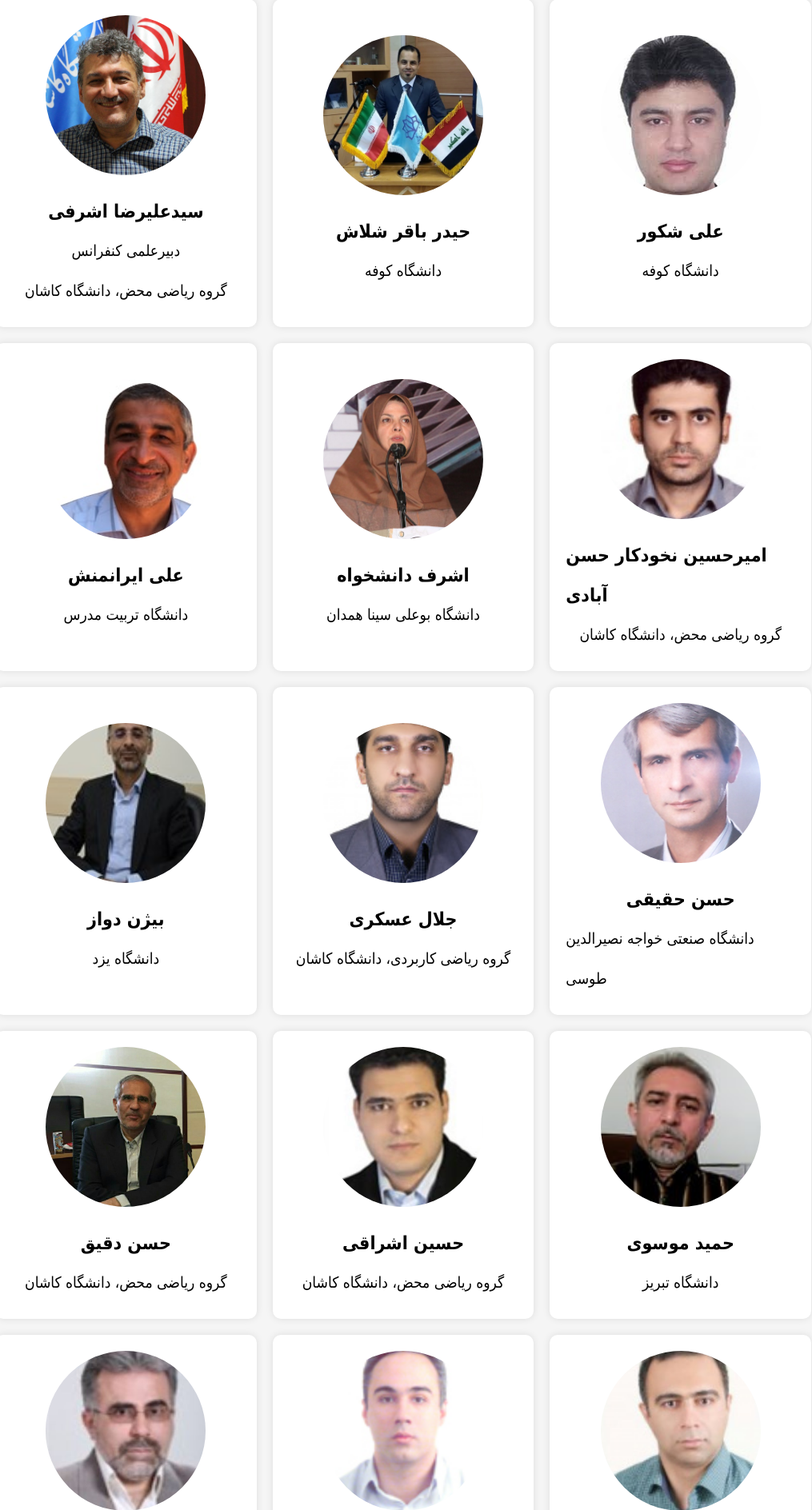
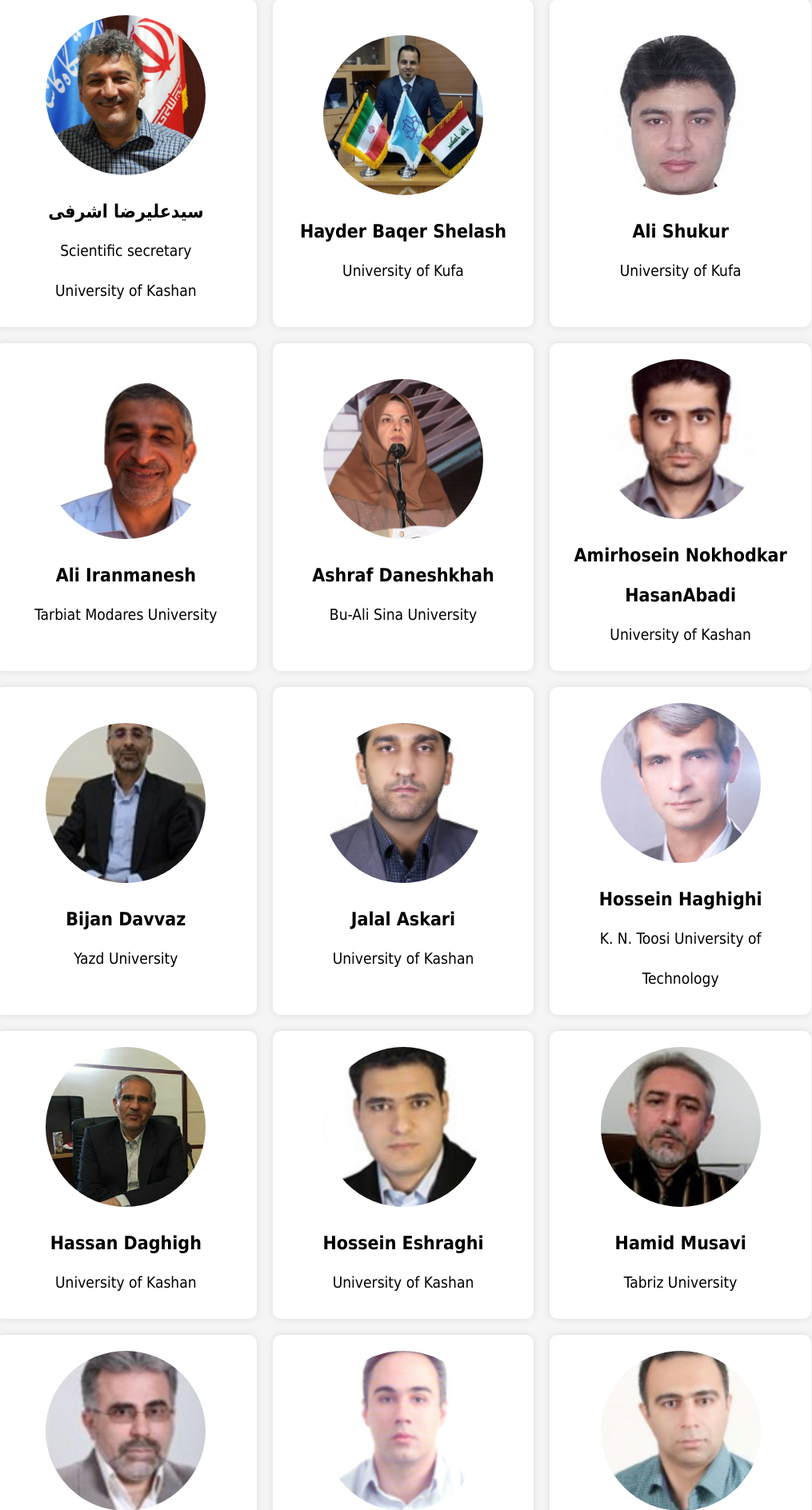
Before and after one commit to KashanUniversity/CACNA2023Event, a PHP site: page /en/scientific-committee.php in a window 1280 px wide. Shown: the part 576-2464 px from the top of the page at 80% size, without its empty margins (136-1151 px from the left). Run offline with PHP 8.4, Linux system fonts and the light colour scheme; some web fonts are replaced.

Commit message:
set text align center

```diff
--- a/en/scientific-committee.php
+++ b/en/scientific-committee.php
@@ -24,191 +24,191 @@ $en = true;
             <li>
                     <img src="/اشرفی.jpg" alt="سیدعلیرضا اشرفی">
                     <h4 class="speaker-name">سیدعلیرضا اشرفی</h4>
-                    <h5 class="speaker-university">دبیرعلمی کنفرانس</h5>
-                    <h5 class="speaker-university">گروه ریاضی محض، دانشگاه کاشان</h5>
+                    <h5 class="speaker-university">Scientific secretary</h5>
+                    <h5 class="speaker-university">University of Kashan</h5>
                 </li>
                 <li>
-                    <img src="/شلاش.jpg" alt="حیدر باقر شلاش">
-                    <h4 class="speaker-name">حیدر باقر شلاش</h4>
+                    <img src="/شلاش.jpg" alt="Hayder Baqer Shelash">
+                    <h4 class="speaker-name">Hayder Baqer Shelash</h4>
                     <!-- <h5 class="speaker-university"></h5> -->
-                    <h5 class="speaker-university">دانشگاه کوفه</h5>
+                    <h5 class="speaker-university">University of Kufa</h5>
                 </li>
                 <li>
-                    <img src="/شکور.jpg" alt="علی شکور">
-                    <h4 class="speaker-name">علی شکور</h4>
+                    <img src="/شکور.jpg" alt="Ali Shukur">
+                    <h4 class="speaker-name">Ali Shukur</h4>
                     <!-- <h5 class="speaker-university"></h5> -->
-                    <h5 class="speaker-university">دانشگاه کوفه</h5>
+                    <h5 class="speaker-university">University of Kufa</h5>
                 </li>
                 <li>
-                    <img src="/ایرانمنش.jpg" alt="علی ایرانمنش">
-                    <h4 class="speaker-name">علی ایرانمنش</h4>
+                    <img src="/ایرانمنش.jpg" alt="Ali Iranmanesh">
+                    <h4 class="speaker-name">Ali Iranmanesh</h4>
                     <!-- <h5 class="speaker-university"></h5> -->
-                    <h5 class="speaker-university">دانشگاه تربیت مدرس</h5>
+                    <h5 class="speaker-university">Tarbiat Modares University</h5>
                 </li>
                 <li>
-                    <img src="/دانشخواه.jpg" alt="اشرف دانشخواه">
-                    <h4 class="speaker-name">اشرف دانشخواه</h4>
+                    <img src="/دانشخواه.jpg" alt="Ashraf Daneshkhah">
+                    <h4 class="speaker-name">Ashraf Daneshkhah</h4>
                     <!-- <h5 class="speaker-university"></h5> -->
-                    <h5 class="speaker-university">دانشگاه بوعلی سینا همدان</h5>
+                    <h5 class="speaker-university">Bu-Ali Sina University</h5>
                 </li>
                 <li>
-                    <img src="/نخودکار.jpg" alt="امیرحسین نخودکار حسن آبادی">
-                    <h4 class="speaker-name">امیرحسین نخودکار حسن آبادی</h4>
+                    <img src="/نخودکار.jpg" alt="Amirhosein Nokhodkar HasanAbadi">
+                    <h4 class="speaker-name">Amirhosein Nokhodkar HasanAbadi</h4>
                     <!-- <h5 class="speaker-university"></h5> -->
-                    <h5 class="speaker-university">گروه ریاضی محض، دانشگاه کاشان</h5>
+                    <h5 class="speaker-university">University of Kashan</h5>
                 </li>
                 <li>
-                    <img src="/دواز.jpg" alt="بیژن دواز">
-                    <h4 class="speaker-name">بیژن دواز</h4>
+                    <img src="/دواز.jpg" alt="Bijan Davvaz">
+                    <h4 class="speaker-name">Bijan Davvaz</h4>
                     <!-- <h5 class="speaker-university"></h5> -->
-                    <h5 class="speaker-university">دانشگاه یزد</h5>
+                    <h5 class="speaker-university">Yazd University</h5>
                 </li>
                 <li>
-                    <img src="/عسکری.jpg" alt="جلال عسکری">
-                    <h4 class="speaker-name">جلال عسکری</h4>
+                    <img src="/عسکری.jpg" alt="Jalal Askari">
+                    <h4 class="speaker-name">Jalal Askari</h4>
                     <!-- <h5 class="speaker-university"></h5> -->
-                    <h5 class="speaker-university">گروه ریاضی کاربردی، دانشگاه کاشان</h5>
+                    <h5 class="speaker-university">University of Kashan</h5>
                 </li>
                 <li>
-                    <img src="/حقیقی.jpg" alt="حسن حقیقی">
-                    <h4 class="speaker-name">حسن حقیقی</h4>
+                    <img src="/حقیقی.jpg" alt="Hossein Haghighi">
+                    <h4 class="speaker-name">Hossein Haghighi</h4>
                     <!-- <h5 class="speaker-university"></h5> -->
-                    <h5 class="speaker-university">دانشگاه صنعتی خواجه نصیرالدین طوسی</h5>
+                    <h5 class="speaker-university">K. N. Toosi University of Technology</h5>
                 </li>
                 <li>
-                    <img src="/دقیق.jpg" alt="حسن دقیق">
-                    <h4 class="speaker-name">حسن دقیق</h4>
+                    <img src="/دقیق.jpg" alt="Hassan Daghigh">
+                    <h4 class="speaker-name">Hassan Daghigh</h4>
                     <!-- <h5 class="speaker-university"></h5> -->
-                    <h5 class="speaker-university">گروه ریاضی محض، دانشگاه کاشان</h5>
+                    <h5 class="speaker-university">University of Kashan</h5>
                 </li>
                 <li>
-                    <img src="/اشراقی.jpg" alt="حسین اشراقی">
-                    <h4 class="speaker-name">حسین اشراقی</h4>
+                    <img src="/اشراقی.jpg" alt="Hossein Eshraghi">
+                    <h4 class="speaker-name">Hossein Eshraghi</h4>
                     <!-- <h5 class="speaker-university"></h5> -->
-                    <h5 class="speaker-university">گروه ریاضی محض، دانشگاه کاشان</h5>
+                    <h5 class="speaker-university">University of Kashan</h5>
                 </li>
                 <li>
-                    <img src="/موسوی.jpg" alt="حمید موسوی">
-                    <h4 class="speaker-name">حمید موسوی</h4>
+                    <img src="/موسوی.jpg" alt="Hamid Musavi">
+                    <h4 class="speaker-name">Hamid Musavi</h4>
                     <!-- <h5 class="speaker-university"></h5> -->
-                    <h5 class="speaker-university">دانشگاه تبریز</h5>
+                    <h5 class="speaker-university">Tabriz University</h5>
                 </li>
                 <li>
-                    <img src="/جهانی نژاد.jpg" alt="رضا جهانی نژاد">
-                    <h4 class="speaker-name">رضا جهانی نژاد</h4>
+                    <img src="/جهانی نژاد.jpg" alt="Reza Jahani-Nezhad">
+                    <h4 class="speaker-name">Reza Jahani-Nezhad</h4>
                     <!-- <h5 class="speaker-university"></h5> -->
-                    <h5 class="speaker-university">گروه ریاضی محض، دانشگاه کاشان</h5>
+                    <h5 class="speaker-university">University of Kashan</h5>
                 </li>
                 <li>
-                    <img src="/عرفی.jpg" alt="رضا عرفی">
-                    <h4 class="speaker-name">رضا عرفی</h4>
+                    <img src="/عرفی.jpg" alt="Reza Orfi">
+                    <h4 class="speaker-name">Reza Orfi</h4>
                     <!-- <h5 class="speaker-university"></h5> -->
-                    <h5 class="speaker-university">دانشگاه خوارزمی</h5>
+                    <h5 class="speaker-university">Kharazmi University</h5>
                 </li>
                 <li>
-                    <img src="/کهکشانی.jpg" alt="رضا کهکشانی">
-                    <h4 class="speaker-name">رضا کهکشانی</h4>
+                    <img src="/کهکشانی.jpg" alt="Reza Kahkeshani">
+                    <h4 class="speaker-name">Reza Kahkeshani</h4>
                     <!-- <h5 class="speaker-university"></h5> -->
-                    <h5 class="speaker-university">گروه ریاضی محض، دانشگاه کاشان</h5>
+                    <h5 class="speaker-university">University of Kashan</h5>
                 </li>
                 <li>
-                    <img src="/بابامیر.jpg" alt="سیدمرتضی بابامیر">
-                    <h4 class="speaker-name">سیدمرتضی بابامیر</h4>
+                    <img src="/بابامیر.jpg" alt="Morteza Babamir">
+                    <h4 class="speaker-name">Morteza Babamir</h4>
                     <!-- <h5 class="speaker-university"></h5> -->
-                    <h5 class="speaker-university">گروه مهندسی کامپیوتر، دانشگاه کاشان</h5>
+                    <h5 class="speaker-university">University of Kashan</h5>
                 </li>
                 <li>
-                    <img src="/چراغی.jpg" alt="عباس چراغی">
-                    <h4 class="speaker-name">عباس چراغی</h4>
+                    <img src="/چراغی.jpg" alt="Abbas Cheraghi">
+                    <h4 class="speaker-name">Abbas Cheraghi</h4>
                     <!-- <h5 class="speaker-university"></h5> -->
-                    <h5 class="speaker-university">دانشگاه خوانسار</h5>
+                    <h5 class="speaker-university">Khansar University</h5>
                 </li>
                 <li>
-                    <img src="/فتح تبار.jpg" alt="غلامحسین فتح تبار">
-                    <h4 class="speaker-name">غلامحسین فتح تبار</h4>
+                    <img src="/فتح تبار.jpg" alt="Gholamhosein Fathtabar">
+                    <h4 class="speaker-name">Gholamhosein Fathtabar</h4>
                     <!-- <h5 class="speaker-university"></h5> -->
-                    <h5 class="speaker-university">گروه ریاضی محض، دانشگاه کاشان</h5>
+                    <h5 class="speaker-university">University of Kashan</h5>
                 </li>
                 <li>
-                    <img src="/بهرامیان.jpg" alt="مجتبی بهرامیان">
-                    <h4 class="speaker-name">مجتبی بهرامیان</h4>
+                    <img src="/بهرامیان.jpg" alt="Mojtaba Bahramian">
+                    <h4 class="speaker-name">Mojtaba Bahramian</h4>
                     <!-- <h5 class="speaker-university"></h5> -->
-                    <h5 class="speaker-university">گروه ریاضی محض، دانشگاه کاشان</h5>
+                    <h5 class="speaker-university">University of Kashan</h5>
                 </li>
                 <li>
-                    <img src="/قربانی.jpg" alt="مجتبی قربانی">
-                    <h4 class="speaker-name">مجتبی قربانی</h4>
+                    <img src="/قربانی.jpg" alt="Mojtaba Ghorbani">
+                    <h4 class="speaker-name">Mojtaba Ghorbani</h4>
                     <!-- <h5 class="speaker-university"></h5> -->
-                    <h5 class="speaker-university">دانشگاه شهید رجایی</h5>
+                    <h5 class="speaker-university">Shahid Rajaee Teacher Training University</h5>
                 </li>
                 <li>
-                    <img src="/غلامی.jpg" alt="محمد غلامی">
-                    <h4 class="speaker-name">محمد غلامی</h4>
+                    <img src="/غلامی.jpg" alt="Mohammad Gholami">
+                    <h4 class="speaker-name">Mohammad Gholami</h4>
                     <!-- <h5 class="speaker-university"></h5> -->
-                    <h5 class="speaker-university">دانشگاه شهرکرد</h5>
+                    <h5 class="speaker-university">University of Shahrekord</h5>
                 </li>
                 <li>
-                    <img src="/شمائی.jpg" alt="مهسا سهیل شمائی">
-                    <h4 class="speaker-name">مهسا سهیل شمائی</h4>
+                    <img src="/شمائی.jpg" alt="Mahsa Soheil Shamaee">
+                    <h4 class="speaker-name">Mahsa Soheil Shamaee</h4>
                     <!-- <h5 class="speaker-university"></h5> -->
-                    <h5 class="speaker-university">گروه علوم کامپیوتر، دانشگاه کاشان</h5>
+                    <h5 class="speaker-university">University of Kashan</h5>
                 </li>
             </ul>
 
             <!-- <ul>
                 <li>
-                    سیدعلیرضا اشرفی (گروه ریاضی محض، دانشگاه کاشان)
+                    سیدعلیرضا اشرفی (University of Kashan)
                 </li>
                 <li>
-                    حیدر باقر شلاش (دانشگاه کوفه)
+                    حیدر باقر شلاش (University of Kufa)
                 </li>
                 <li>
-                    علی شکور (دانشگاه کوفه)
+                    علی شکور (University of Kufa)
                 </li>
                 <li>
                     اشرف دانشخواه (دانشگاه بوعلی سینا همدان)
                 </li>
                 <li>
-                    امیرحسین نخودکار حسن آبادی (گروه ریاضی محض، دانشگاه کاشان)
+                    امیرحسین نخودکار حسن آبادی (University of Kashan)
                 </li>
                 <li>
-                    بیژن دواز (دانشگاه یزد)
+                    Bijan Davvaz (دانشگاه یزد)
                 </li>
                 <li>
-                    جلال عسکری (گروه ریاضی کاربردی، دانشگاه کاشان)
+                    Jalal Askari (University of Kashan)
                 </li>
                 <li>
-                    حسن حقیقی (دانشگاه صنعتی خواجه نصیرالدین طوسی)
+                    Hossein Haghighi (دانشگاه صنعتی خواجه نصیرالدین طوسی)
                 </li>
                 <li>
-                    حسن دقیق (گروه ریاضی محض، دانشگاه کاشان)
+                    Hassan Daghigh (University of Kashan)
                 </li>
                 <li>
-                    حسین اشراقی (گروه ریاضی محض، دانشگاه کاشان)
+                    Hossein Eshraghi (University of Kashan)
                 </li>
                 <li>
-                    حمید موسوی (دانشگاه تبریز)
+                    Hamid Musavi (Tabriz University)
                 </li>
                 <li>
-                    رضا جهانی نژاد (گروه ریاضی محض، دانشگاه کاشان)
+                    Reza Jahani-Nezhad (University of Kashan)
                 </li>
                 <li>
                     رضا عرفی (دانشگاه خوارزمی)
                 </li>
                 <li>
-                    رضا کهکشانی (گروه ریاضی محض، دانشگاه کاشان)
+                    Reza Kahkeshani (University of Kashan)
                 </li>
                 <li>
-                    سیدمرتضی بابامیر (گروه مهندسی کامپیوتر، دانشگاه کاشان)
+                    Morteza Babamir (University of Kashan)
                 </li>
                 <li>
-                    عباس چراغی (دانشگاه خوانسار)
+                    Abbas Cheraghi (دانشگاه خوانسار)
                 </li>
                 <li>
-                    غلامحسین فتح تبار (گروه ریاضی محض، دانشگاه کاشان)
+                    Gholamhosein Fathtabar (University of Kashan)
                 </li>
                 <li>
-                    مجتبی بهرامیان (گروه ریاضی محض، دانشگاه کاشان)
+                    Mojtaba Bahramian (University of Kashan)
                 </li>
                 <li>
                     مجتبی قربانی (دانشگاه شهید رجایی)
@@ -217,7 +217,7 @@ $en = true;
                     محمد غلامی (دانشگاه شهرکرد)
                 </li>
                 <li>
-                    مهسا سهیل شمائی (گروه علوم کامپیوتر، دانشگاه کاشان)
+                    مهسا سهیل شمائی (University of Kashan)
                 </li>
             </ul> -->
         </section>
--- a/style.css
+++ b/style.css
@@ -153,6 +153,7 @@ ul.speakers li {
     display: flex;
     flex-direction: column;
     align-items: center;
+    text-align: center;
     justify-content: center;
     padding: 20px;
     background-color: #fff;
```
